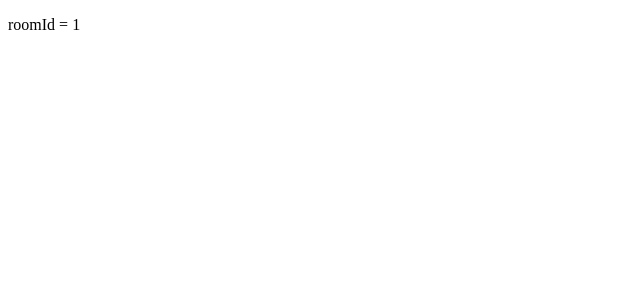
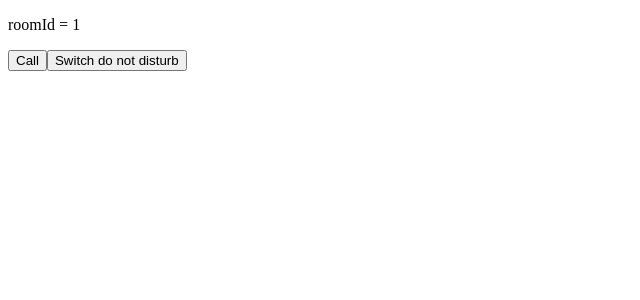
Before and after one commit to Alexandre-Vernet/Angular_Hotel, an Angular app: page / in a window 1280 px wide. Shown: the top 300 px of the page, without its empty margins (0-640 px from the left). Built offline with nearby package versions, Linux system fonts and the light colour scheme.

Commit message:
Change state button enabled / disabled

```diff
--- a/src/app/room/room.component.html
+++ b/src/app/room/room.component.html
@@ -1 +1,4 @@
-<p>roomId =  {{roomId}} </p>
+<p>roomId = {{roomId}} </p>
+
+<button (click)="call()" [disabled]="isDoNotDisturb">Call</button>
+<button (click)="setIsDoNotDisturb()">Switch do not disturb</button>
--- a/src/app/room/room.component.ts
+++ b/src/app/room/room.component.ts
@@ -8,9 +8,18 @@ import { Component, OnInit } from '@angular/core';
 export class RoomComponent implements OnInit {
 
   roomId: number = 1;
+  isDoNotDisturb: boolean = false;
 
   constructor() { }
 
   ngOnInit(): void {
   }
+
+  call(): void {
+    console.log("DRING DRING");
+  }
+
+  setIsDoNotDisturb(): void {
+    this.isDoNotDisturb = !this.isDoNotDisturb;
+  }
 }
```
